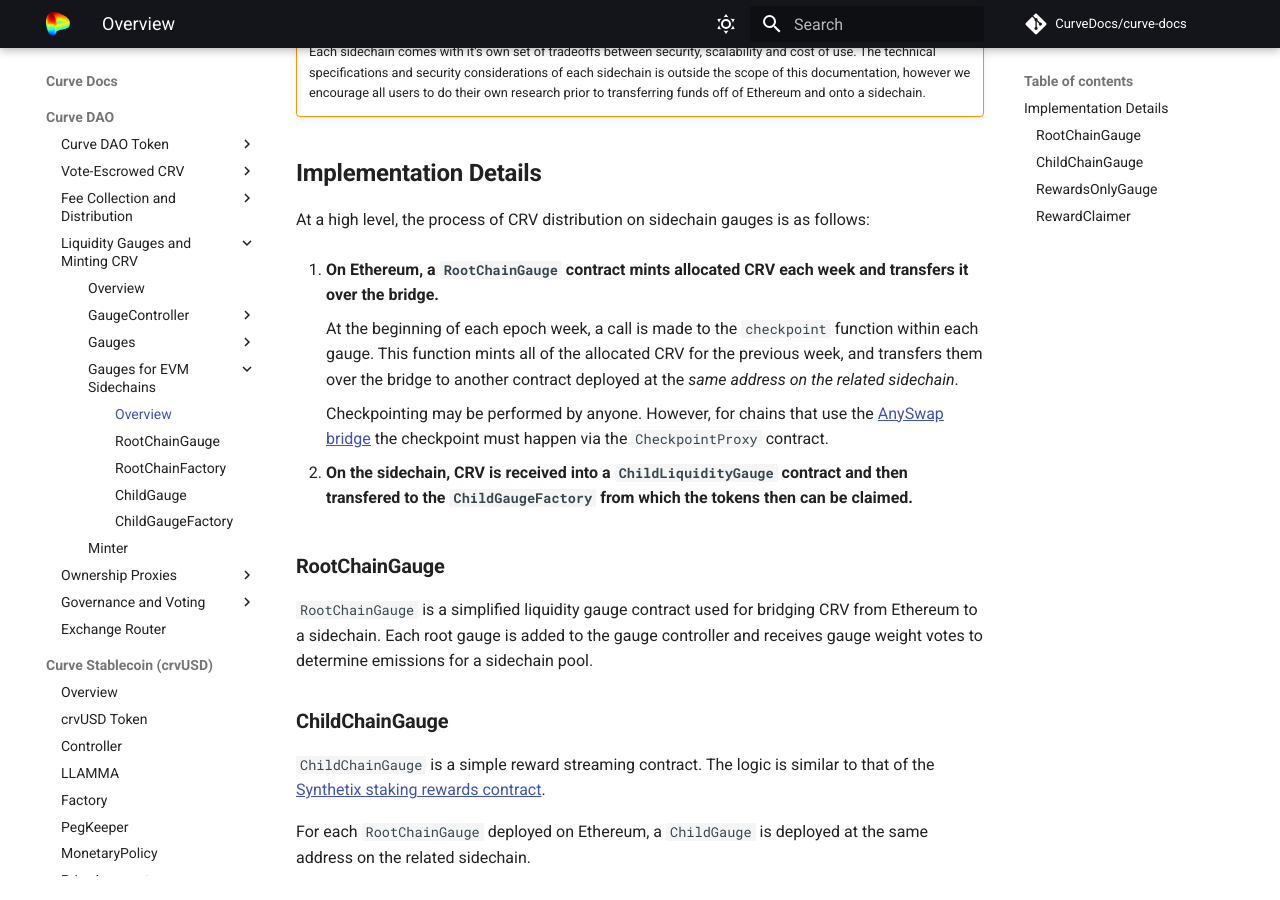
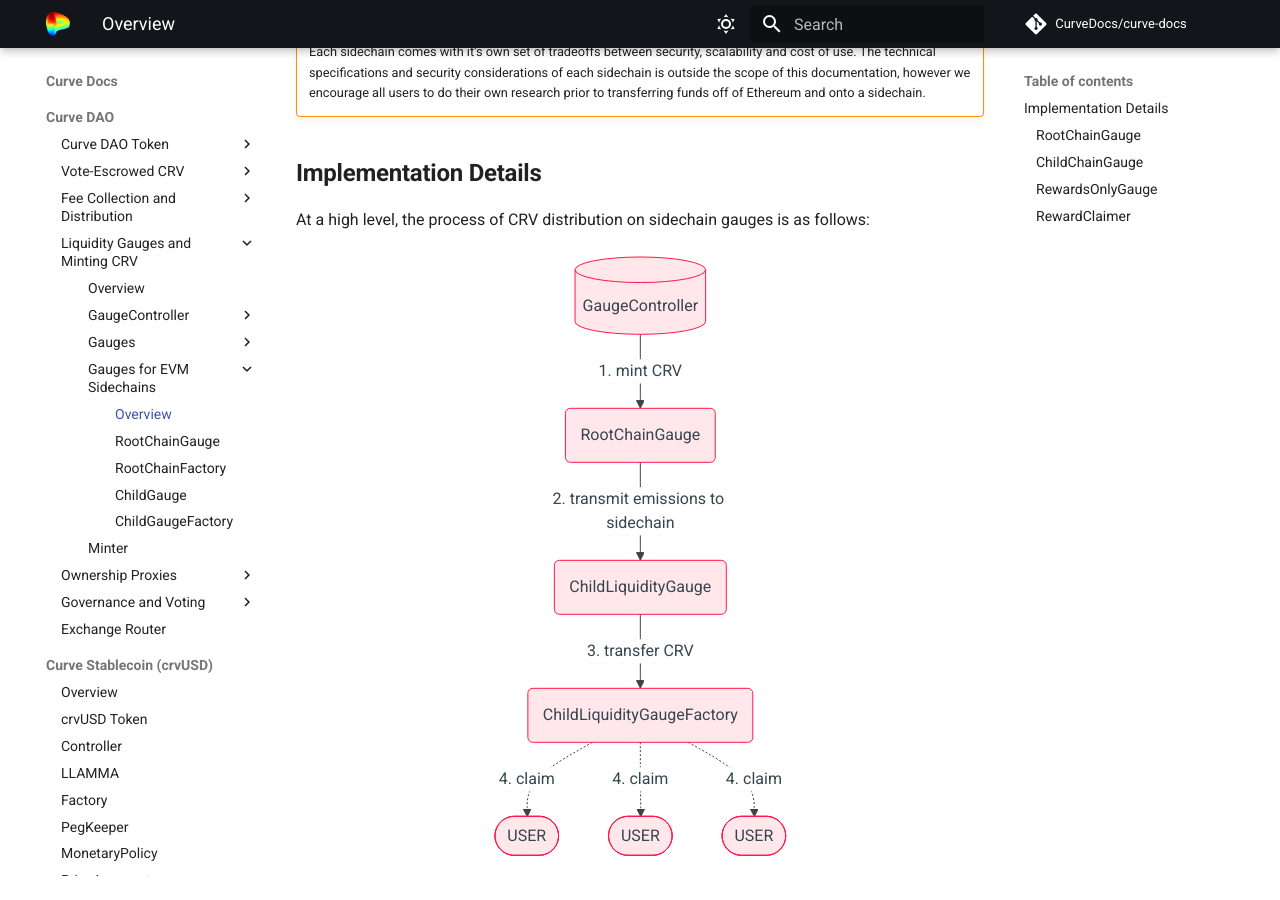
Before and after one commit to CurveDocs/curve-docs, an MkDocs documentation site: the page built from docs/curve_dao/liquidity-gauge-and-minting-crv/evm-sidechains/overview.md, in a window 1280 px wide and 900 px high, scrolled down 414 px. Built offline with MkDocs 1.6.1 and Material for MkDocs 9.7.7, drawn with Linux system fonts in a browser that asks for light colours; comment, search, counter and statistics services are not loaded.

Commit message:
flowchart

````diff
--- a/docs/curve_dao/liquidity-gauge-and-minting-crv/evm-sidechains/overview.md
+++ b/docs/curve_dao/liquidity-gauge-and-minting-crv/evm-sidechains/overview.md
@@ -12,15 +12,18 @@ Source code for the smart contracts used in sidechain emissions is available on
 
 At a high level, the process of CRV distribution on sidechain gauges is as follows:
 
-1.  **On Ethereum, a `RootChainGauge` contract mints allocated CRV each week and transfers it over the bridge.**
+<div align="center">
 
-    At the beginning of each epoch week, a call is made to the `checkpoint` function within each gauge. This function mints all of the allocated CRV for the previous week, and transfers them over the bridge to another contract deployed at the *same address on the related sidechain*.
-
-    Checkpointing may be performed by anyone. However, for chains that use the [AnySwap bridge](https://anyswap.exchange/bridge#/router) the checkpoint must happen via the `CheckpointProxy` contract.
-
-
-1.  **On the sidechain, CRV is received into a `ChildLiquidityGauge` contract and then transfered to the `ChildGaugeFactory` from  which the tokens then can be claimed.**
-
+```mermaid
+graph TB
+    gc[(GaugeController)] -->|1. mint CRV| rcg1(RootChainGauge)
+    rcg1 -->|2. transmit emissions to sidechain| clg(ChildLiquidityGauge)
+    clg --> |3. transfer CRV| clgf(ChildLiquidityGaugeFactory)
+    clgf .-> |4. claim| u([USER])
+    clgf .-> |4. claim| u1([USER])
+    clgf .-> |4. claim| u2([USER])
+```
+</div>
 
 
 ## **RootChainGauge**
````
